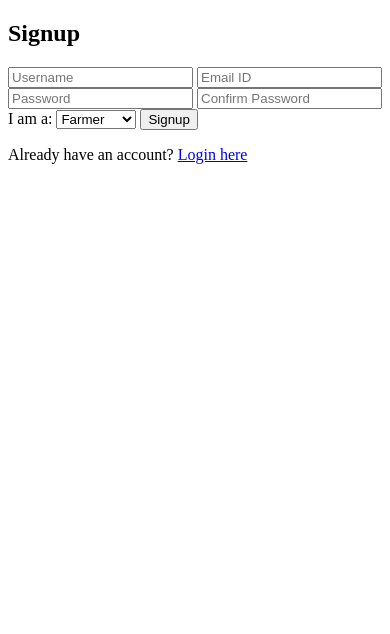
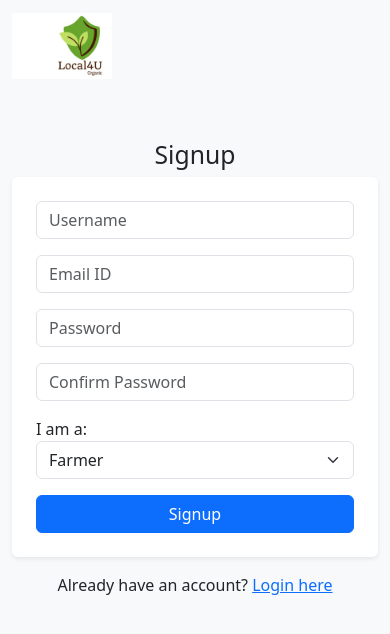
Before and after one commit to Adavadkar/Local4U, a Django app: page /signup/ in a window 390 px wide. Shown: the top 634 px of the page. Run offline with Django 5.2, Linux system fonts and the light colour scheme.

Commit message:
updated signup, login, index

```diff
--- a/templates/signup.html
+++ b/templates/signup.html
@@ -1,38 +1,66 @@
+{% load static %}
 <!DOCTYPE html>
 <html lang="en">
 <head>
     <meta charset="UTF-8">
     <title>Signup</title>
+    <link rel="stylesheet" href="https://cdn.jsdelivr.net/npm/bootstrap@5.3.0-alpha3/dist/css/bootstrap.min.css">
+    <style>
+        .navbar-logo {
+            width: 100px;
+            height: auto;
+        }
+    </style>
 </head>
-<body>
+<body class="bg-light">
 
+<!-- Navbar with Logo -->
+<nav class="navbar navbar-light bg-light">
+    <div class="container">
+        <a class="navbar-brand" href="/">
+            <img src="{% static 'images/logo.jpeg' %}" alt="Logo" class="navbar-logo">
+        </a>
+    </div>
+</nav>
+
+<div class="container mt-5">
+    <div class="row justify-content-center">
+        <div class="col-md-6 col-lg-4">
+            <h2 class="text-center">Signup</h2>
             {% if messages %}
                 {% for message in messages %}
-            <div class="alert {% if message.tags %}alert-{{ message.tags }}{% endif %}">
-                {{ message }}
-            </div>
+                    <div class="alert {% if message.tags %}alert-{{ message.tags }}{% endif %}">{{ message }}</div>
                 {% endfor %}
             {% endif %}
-
-  <h2>Signup</h2>
-    <form method="POST">
+            <form method="POST" class="p-4 bg-white rounded shadow-sm">
                 {% csrf_token %}
-        <input type="text" name="username" placeholder="Username" required>
-<!--        <input type="text" name="contact_number" placeholder="Contact Number" required>-->
-        <input type="email" name="email" placeholder="Email ID" required>
-        <input type="password" name="password" placeholder="Password" required>
-        <input type="password" name="confirm_password" placeholder="Confirm Password" required>
-
+                <div class="mb-3">
+                    <input type="text" name="username" class="form-control" placeholder="Username" required>
+                </div>
+                <div class="mb-3">
+                    <input type="email" name="email" class="form-control" placeholder="Email ID" required>
+                </div>
+                <div class="mb-3">
+                    <input type="password" name="password" class="form-control" placeholder="Password" required>
+                </div>
+                <div class="mb-3">
+                    <input type="password" name="confirm_password" class="form-control" placeholder="Confirm Password" required>
+                </div>
+                <div class="mb-3">
                     <label for="user_type">I am a:</label>
-        <select name="user_type" required>
+                    <select name="user_type" class="form-select" required>
                         <option value="farmer">Farmer</option>
                         <option value="customer">Customer</option>
                         <option value="admin">Admin</option>
-        <option value="vendor">Vendor</option> <!-- New user type option -->
+                        <option value="vendor">Vendor</option>
                     </select>
+                </div>
+                <button type="submit" class="btn btn-primary w-100">Signup</button>
+            </form>
+            <p class="text-center mt-3">Already have an account? <a href="{% url 'login' %}">Login here</a></p>
+        </div>
+    </div>
+</div>
 
-    <button type="submit">Signup</button>
-    </form>
-<p>Already have an account? <a href="{% url 'login' %}">Login here</a></p>
 </body>
 </html>
```
Also changed, not shown: templates/index.html (+23 -44 lines), templates/login.html (+45 -9 lines), db.sqlite3, static/images/logo.jpeg (added). Lines whose indentation alone changed are shown as unchanged.
